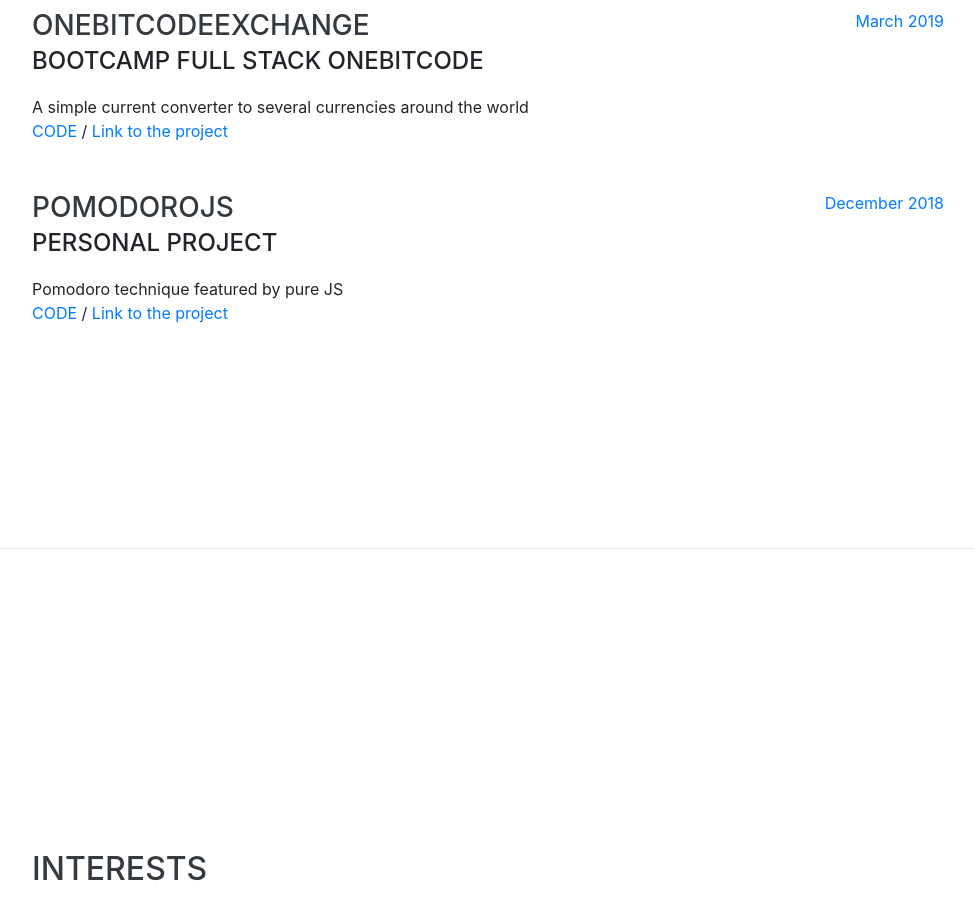
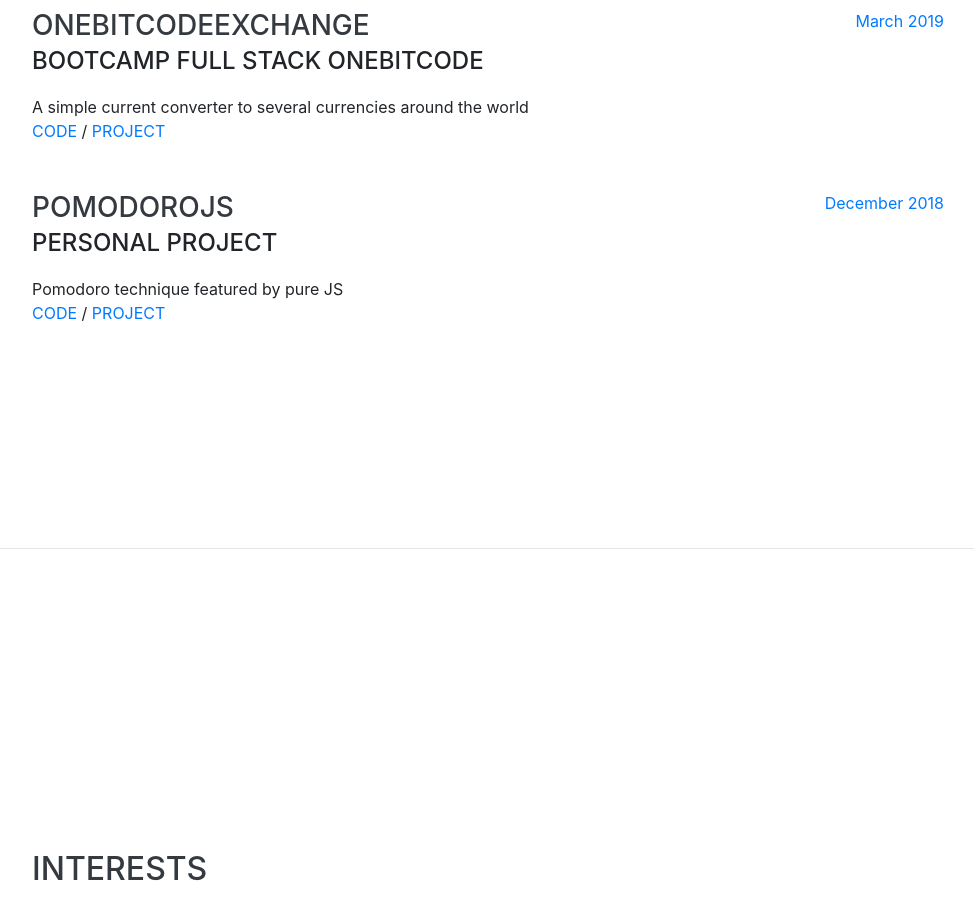
Before and after one commit to abrandao/abrandao.github.io, a website with bundled scripts: page index.html in a window 1280 px wide. Shown: the part 2900-3819 px from the top of the page, without its empty margins (288-1262 px from the left). Built offline with nearby package versions, Linux system fonts and the light colour scheme; a web font is replaced by a local one.

Commit message:
Projects link word

```diff
--- a/index.html
+++ b/index.html
@@ -236,7 +236,7 @@
             <div>A simple current converter to several currencies around the world</div>
             <a href="https://github.com/abrandao/OneBitExchange" target="_blank">CODE</a>
             <span>/</span>
-            <a href="https://braro-obe.herokuapp.com/" target="_blank">Link to the project</a>
+            <a href="https://braro-obe.herokuapp.com/" target="_blank">PROJECT</a>
           </div>
           <div class="resume-date text-md-right">
             <span class="text-primary">March 2019</span>
@@ -250,7 +250,7 @@
               <div>Pomodoro technique featured by pure JS</div>
               <a href="https://github.com/abrandao/PomodoroJS" target="_blank">CODE</a>
               <span>/</span>
-              <a href="https://abrandao.github.io/PomodoroJS" target="_blank">Link to the project</a>
+              <a href="https://abrandao.github.io/PomodoroJS" target="_blank">PROJECT</a>
             </div>
             <div class="resume-date text-md-right">
               <span class="text-primary">December 2018</span>
```
